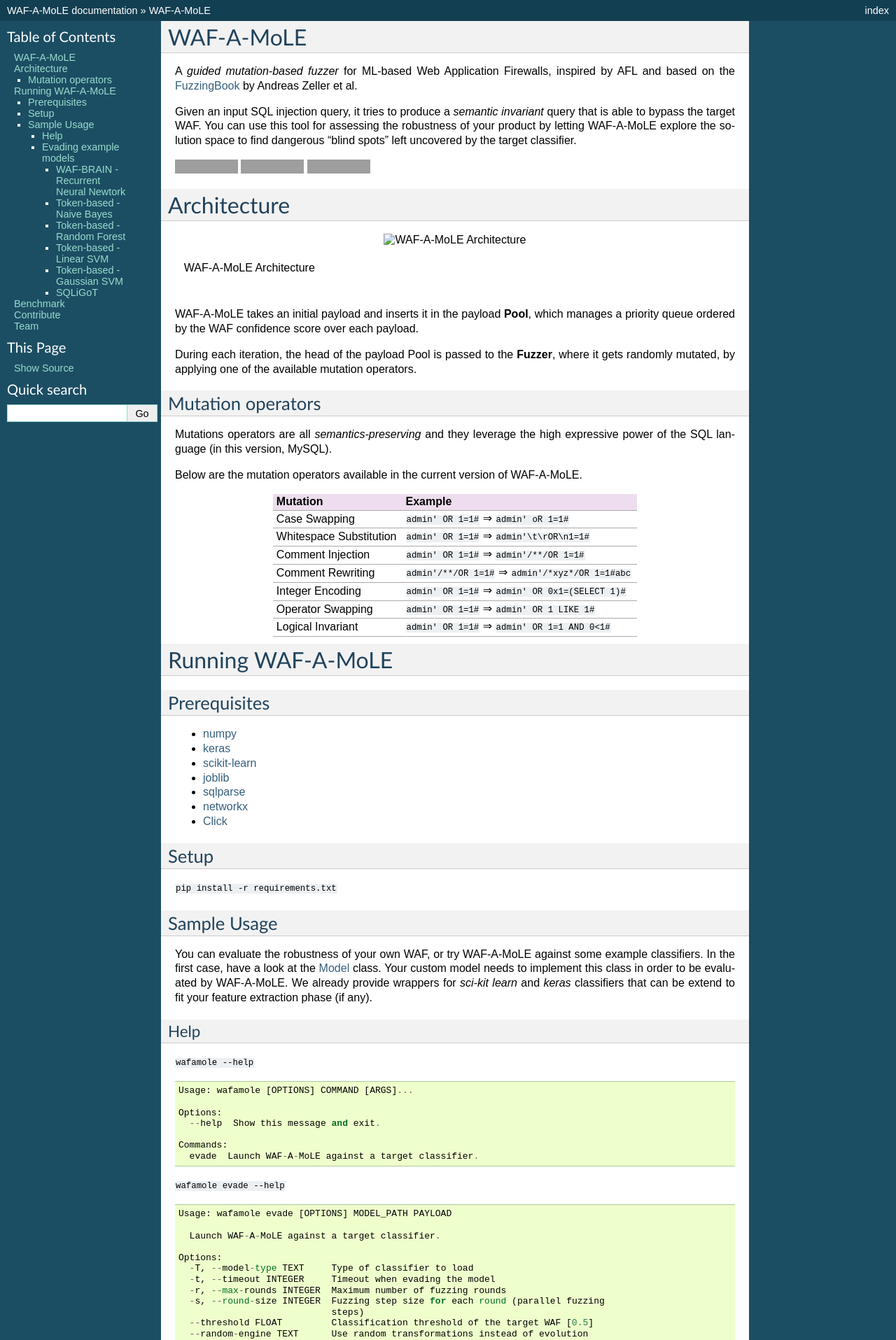
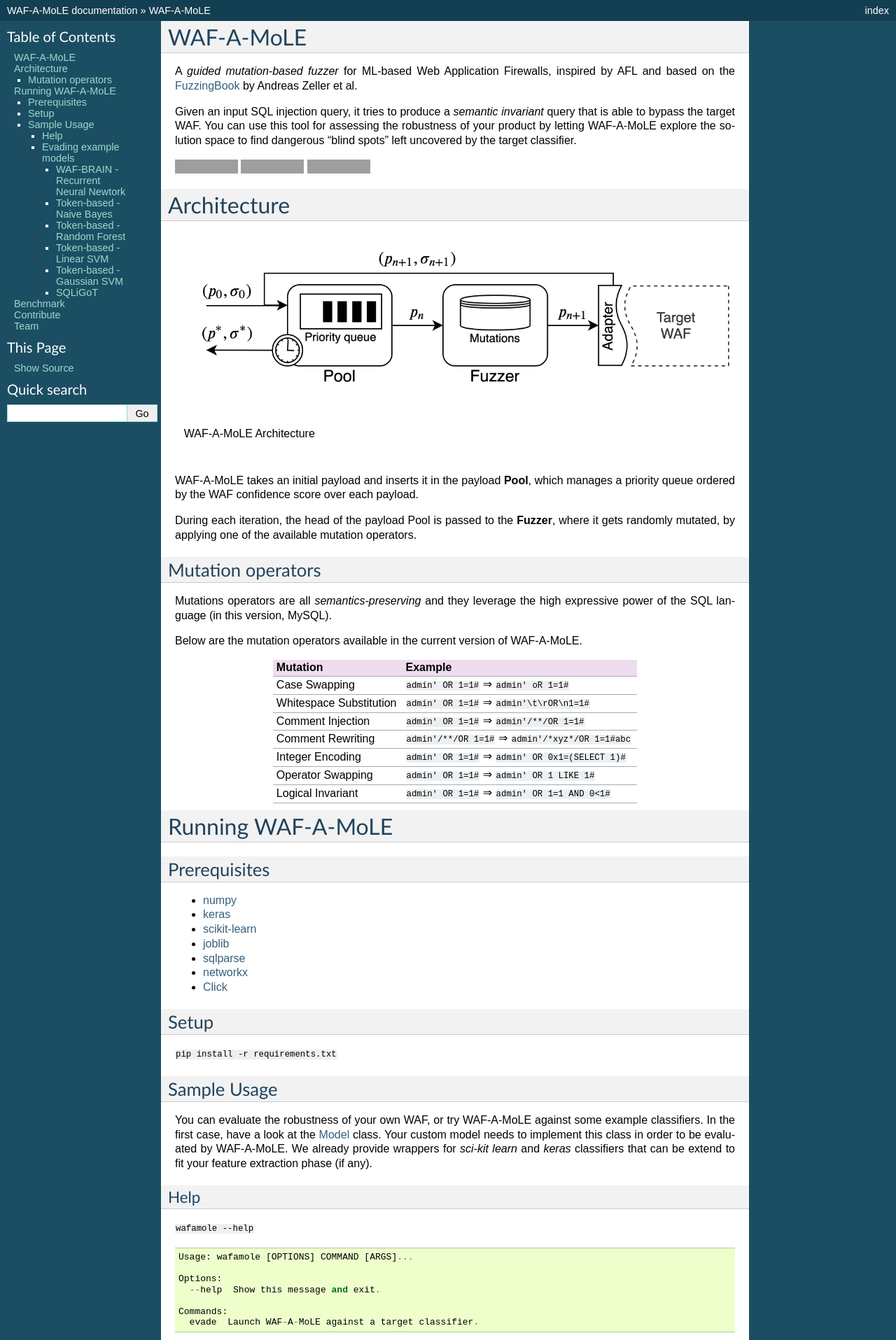
Before and after one commit to AvalZ/WAF-A-MoLE, a Sphinx documentation site: the page built from docs/index.rst, in a window 1280 px wide. Shown: the top 1915 px of the page at 70% size. Built offline with Sphinx 7.4.7, drawn with Linux system fonts in a browser that asks for light colours; grey boxes are pictures that could not be loaded.

Commit message:
Fix image

```diff
--- a/docs/index.rst
+++ b/docs/index.rst
@@ -16,7 +16,7 @@ uncovered by the target classifier.
 Architecture
 ============
 
-.. figure:: docs/fig/WAF-A-MoLE.png
+.. figure:: fig/WAF-A-MoLE.png
    :alt: WAF-A-MoLE Architecture
 
    WAF-A-MoLE Architecture
```
